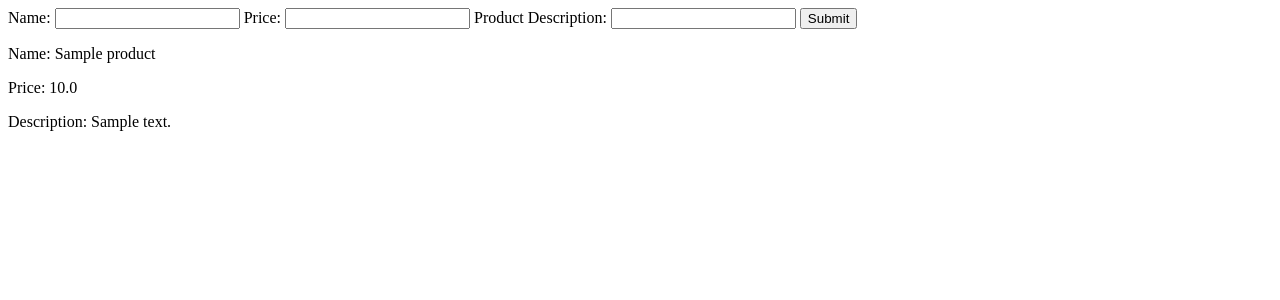
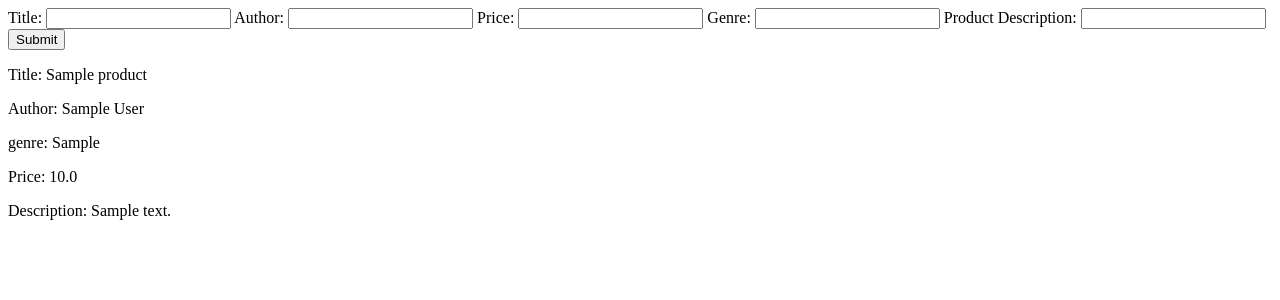
Before and after one commit to Optimized-Coder/ecommerce_api, a Flask app: page /1/edit/ in a window 1280 px wide. Shown: the top 300 px of the page. Run offline with Flask 2, Linux system fonts and the light colour scheme; tables that the repository leaves empty hold one stand-in row (values such as "Sample post").

Commit message:
add data and dynamic genre_list component

```diff
--- a/core/routes/main/routes.py
+++ b/core/routes/main/routes.py
@@ -17,24 +17,28 @@ def index():
         **context
     )
 
-@main.route('/add', methods=['POST', 'GET'])
+@main.route('/add/', methods=['POST', 'GET'])
 def add():
     if request.method == 'POST':
-        name = request.form.get('name')
+        title = request.form.get('title')
+        author = request.form.get('author')
         price = request.form.get('price')
+        genre = request.form.get('genre')
         description = request.form.get('description')
 
         new_product = Product(
-            name = name,
-            price = price,
+            title = title,
+            author = author,
+            genre = genre,
+            price = float(price),
             description = description
         )
 
         db.session.add(new_product)
         db.session.commit()
-        print(f'{new_product.name} created')
+        print(f'{new_product.title} created')
 
-        return redirect(url_for('main.index'))
+        return redirect(url_for('products.index'))
 
     context = {
         'title': 'Add Product',
@@ -46,21 +50,23 @@ def add():
     )
 
 #
-@main.route('/<int:id>/delete', methods=['DELETE', 'GET'])
+@main.route('/<int:id>/delete/', methods=['DELETE', 'GET'])
 def delete_product(id):
     record = Product.query.filter_by(id=id).first()
     db.session.delete(record)
     db.session.commit()
 
-    return redirect(url_for('main.index'))
+    return redirect(url_for('products.index'))
 
 @main.route('/<int:id>/edit/', methods=['GET', 'PUT'])
 def edit_record(id):
     record = Product.query.filter_by(id=id).first()
     if request.method == 'PUT':
 
-        record.name = request.form.get('name')
+        record.title = request.form.get('title')
+        record.author = request.form.get('author')
         record.price = request.form.get('price')
+        record.gemre = request.form.get('genre')
         record.description = request.form.get('description')
 
 
--- a/core/static/css/main.css
+++ b/core/static/css/main.css
@@ -1,4 +1,5 @@
 @import url('./header.css');
+@import url('./products.css');
 
 /* Globals */
 * {
--- a/core/templates/base.html
+++ b/core/templates/base.html
@@ -11,5 +11,8 @@
 </head>
 <body>
     {% include './includes/header.html' %}
+    {% block main %}
+
+    {% endblock %}
 </body>
 </html>
--- a/core/templates/edit.html
+++ b/core/templates/edit.html
@@ -9,12 +9,18 @@
     </title>
 </head>
 <body>
-    <form action="" method="PUT">
-        <label for="name">Name:</label>
-        <input type="text" name="name" id="name">
+    <form action="" method="POST">
+        <label for="title">Title:</label>
+        <input type="text" name="title" id="title">
+
+        <label for="author">Author:</label>
+        <input type="text" name="author" id="author">
 
         <label for="price">Price:</label>
-        <input type="number" name="price" id="price">
+        <input type="text" name="price" id="price">
+
+        <label for="genre">Genre:</label>
+        <input type="text" name="genre" id="genre">
 
         <label for="description">Product Description:</label>
         <input type="text" name="description" id="description">
@@ -22,7 +28,9 @@
         <input type="submit">
     </form>
     <div>
-        <p>Name: {{record.name}} </p>
+        <p>Title: {{record.title}} </p>
+        <p>Author: {{record.author}} </p>
+        <p>genre: {{record.genre}} </p>
         <p>Price: {{record.price}} </p>
         <p>Description: {{record.description}} </p>
     </div>
```
Also changed, not shown: core/models/products.py (+8 -4 lines), core/routes/main/product_routes.py (+9 -1 lines), core/static/css/products.css (added, +20 -0 lines), core/templates/add.html (+9 -3 lines), core/templates/includes/genre_list.html (added, +7 -0 lines), core/templates/product_list.html (+24 -0 lines).
